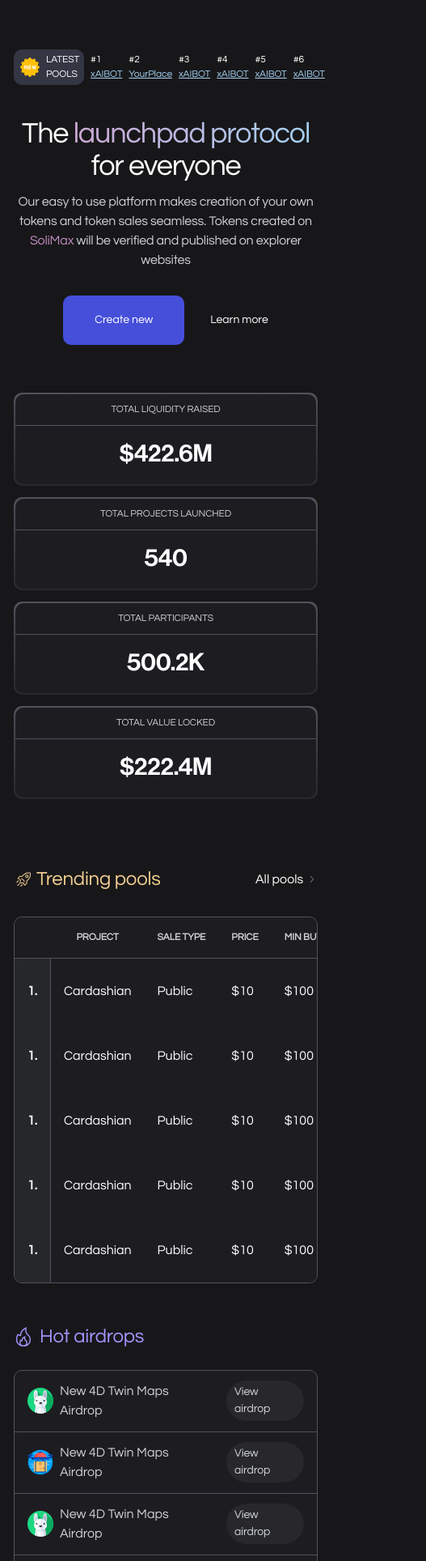
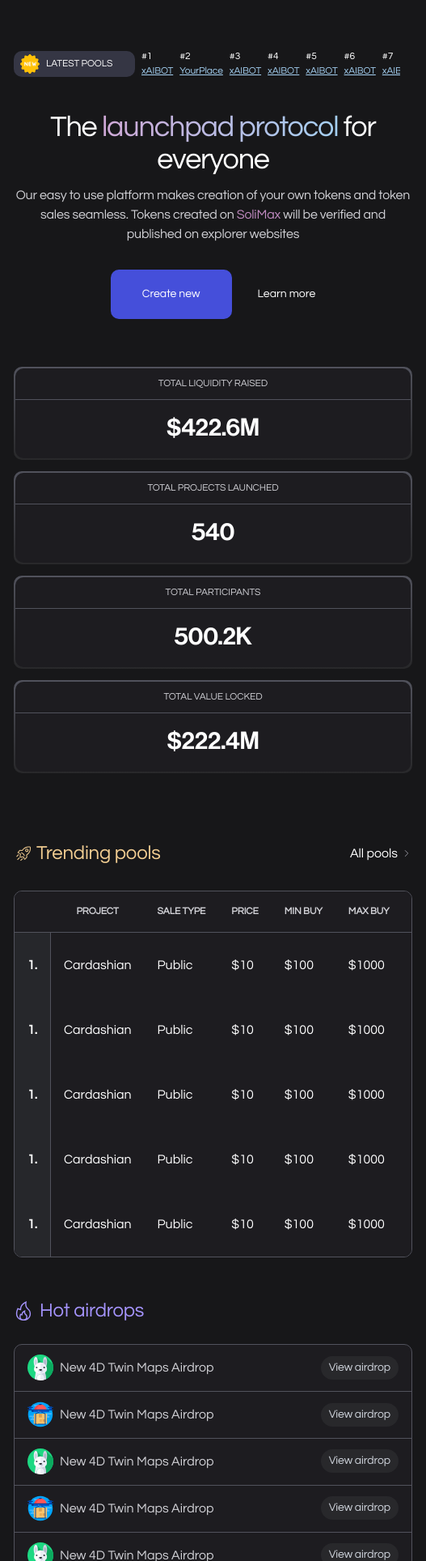
Before and after one commit to Jay035/Solimax-v2, a Next.js app: page / in a window 390 px wide. Shown: the part 72-2000 px from the top of the page at 81% size, 527 px wide, since content can reach past the window. Built offline with nearby package versions, Linux system fonts and the light colour scheme.

Commit message:
fix: implemented responsiveness of home screen across devices

```diff
--- a/app/body.tsx
+++ b/app/body.tsx
@@ -12,7 +12,6 @@ export default function BodyComponent({
   children: React.ReactNode;
 }) {
   const { isModalShowing } = GlobalContext();
-  console.log(isModalShowing);
 
   return (
     <main className="font-questrial grid xl:grid-cols-[20rem_auto]">
@@ -20,9 +19,8 @@ export default function BodyComponent({
       <ScrollToTop />
       <Navbar />
       <section>
-        <div className="hidden lg:flex justify-end">
-
-        <Wallet />
+        <div className="hidden xl:flex justify-end">
+          <Wallet />
         </div>
         {children}
       </section>
--- a/components/HotAirdrops.tsx
+++ b/components/HotAirdrops.tsx
@@ -16,15 +16,10 @@ export default function HotAirdrops({}: Props) {
       <ul className="bg-[#1D1C20] border border-[#51525C] rounded-[0.625rem]">
         <li className="flex items-center justify-between pt-3 pb-[0.8rem] px-4 gap-4 border-b border-[#51525C]">
           <div className="flex items-center gap-2">
-            <Image
-              width={32}
-              height={32}
-              src="/icons/icon-2.svg"
-              alt="icon"
-            />
+            <Image width={32} height={32} src="/icons/icon-2.svg" alt="icon" />
             <span className="text-[#D1D1D6]">New 4D Twin Maps Airdrop</span>
           </div>
-          <p className="text-[#D0D5DD] tracking-[-0.00875rem] text-[0.875rem] rounded-[3.125rem] py-1 px-[0.63rem] bg-[#28282B]">
+          <p className="text-[#D0D5DD] text-center tracking-[-0.00875rem] text-[0.875rem] rounded-[3.125rem] py-1 px-[0.63rem] bg-[#28282B]">
             View airdrop
           </p>
         </li>
@@ -38,21 +33,16 @@ export default function HotAirdrops({}: Props) {
             />
             <span className="text-[#D1D1D6]">New 4D Twin Maps Airdrop</span>
           </div>
-          <p className="text-[#D0D5DD] tracking-[-0.00875rem] text-[0.875rem] rounded-[3.125rem] py-1 px-[0.63rem] bg-[#28282B]">
+          <p className="text-[#D0D5DD] text-center tracking-[-0.00875rem] text-[0.875rem] rounded-[3.125rem] py-1 px-[0.63rem] bg-[#28282B]">
             View airdrop
           </p>
         </li>
         <li className="flex items-center justify-between pt-3 pb-[0.8rem] px-4 gap-4 border-b border-[#51525C]">
           <div className="flex items-center gap-2">
-            <Image
-              width={32}
-              height={32}
-              src="/icons/icon-2.svg"
-              alt="icon"
-            />
+            <Image width={32} height={32} src="/icons/icon-2.svg" alt="icon" />
             <span className="text-[#D1D1D6]">New 4D Twin Maps Airdrop</span>
           </div>
-          <p className="text-[#D0D5DD] tracking-[-0.00875rem] text-[0.875rem] rounded-[3.125rem] py-1 px-[0.63rem] bg-[#28282B]">
+          <p className="text-[#D0D5DD] text-center tracking-[-0.00875rem] text-[0.875rem] rounded-[3.125rem] py-1 px-[0.63rem] bg-[#28282B]">
             View airdrop
           </p>
         </li>
@@ -66,21 +56,16 @@ export default function HotAirdrops({}: Props) {
             />
             <span className="text-[#D1D1D6]">New 4D Twin Maps Airdrop</span>
           </div>
-          <p className="text-[#D0D5DD] tracking-[-0.00875rem] text-[0.875rem] rounded-[3.125rem] py-1 px-[0.63rem] bg-[#28282B]">
+          <p className="text-[#D0D5DD] text-center tracking-[-0.00875rem] text-[0.875rem] rounded-[3.125rem] py-1 px-[0.63rem] bg-[#28282B]">
             View airdrop
           </p>
         </li>
         <li className="flex items-center justify-between pt-3 pb-[0.8rem] px-4 gap-4">
           <div className="flex items-center gap-2">
-            <Image
-              width={32}
-              height={32}
-              src="/icons/icon-2.svg"
-              alt="icon"
-            />
+            <Image width={32} height={32} src="/icons/icon-2.svg" alt="icon" />
             <span className="text-[#D1D1D6]">New 4D Twin Maps Airdrop</span>
           </div>
-          <p className="text-[#D0D5DD] tracking-[-0.00875rem] text-[0.875rem] rounded-[3.125rem] py-1 px-[0.63rem] bg-[#28282B]">
+          <p className="text-[#D0D5DD] text-center tracking-[-0.00875rem] text-[0.875rem] rounded-[3.125rem] py-1 px-[0.63rem] bg-[#28282B]">
             View airdrop
           </p>
         </li>
--- a/components/LatestPools.tsx
+++ b/components/LatestPools.tsx
@@ -4,8 +4,8 @@ type Props = {};
 
 export default function LatestPools({}: Props) {
   return (
-    <section className="w-full text-white flex gap-2 items-center">
-      <div className="flex items-center gap-2  bg-[#353644] py-1 px-2 rounded-[0.625rem]">
+    <section className="w-full text-white flex gap-2 items-center pr-8 md:px-8 xl:px-0">
+      <div className="flex items-center gap-2 whitespace-nowrap w-[150px] bg-[#353644] py-1 px-2 rounded-[0.625rem]">
         <Image width={24} height={24} src="/icons/new.svg" alt="new icon" />
         <span className="text-[0.75rem] tracking-[-0.0075rem] ">
           LATEST POOLS
--- a/components/Navbar.tsx
+++ b/components/Navbar.tsx
@@ -17,13 +17,12 @@ export default function Navbar({}: Props) {
   const showOptions = () => {
     setOptionsOpen((prevstate) => !prevstate);
   };
-  console.log(pathname);
 
   // const isActive = pathname.startsWith(link.href)
 
   return (
     <nav
-      className={`pt-6 lg:pt-[2.69rem] flex justify-between items-center lg:block font-questrial px-[1.06rem] lg:px-10 w-full border-r border-[#424242]`}
+      className={`pt-6 xl:pt-[2.69rem] flex justify-between items-center xl:block font-questrial px-[1.06rem] sm:px-7 xl:px-10 w-full border-r border-[#424242]`}
     >
       {/* hamburger and logo group */}
       <section className="flex gap-3 items-center">
@@ -78,14 +77,14 @@ export default function Navbar({}: Props) {
           ></span>
         </div>
         {/* logo */}
-        <div className="gap-[0.67rem] items-center hidden lg:flex">
+        <div className="gap-[0.67rem] items-center hidden xl:flex">
           <Image src={navLogo} className="w-[1.42rem]" alt="logo" />
           <span className="text-white text-[1.3rem] leading-[-0.04rem]">
             SoliMax Launchpad
           </span>
         </div>
       </section>
-      <div className="lg:hidden">
+      <div className="xl:hidden">
         <Wallet />
       </div>
       <div
--- a/components/TrendingPools.tsx
+++ b/components/TrendingPools.tsx
@@ -5,7 +5,7 @@ type Props = {};
 
 export default function TrendingPools({}: Props) {
   return (
-    <section className="text-white mr-[1.06rem]">
+    <section className="text-white pr-[1.06rem] sm:px-8 md:px-0">
       <div className="mb-[1.88rem] flex justify-between items-center">
         <div className="flex items-center gap-1">
           <Image
@@ -28,7 +28,7 @@ export default function TrendingPools({}: Props) {
         </div>
       </div>
       {/* table */}
-      <section className="hidden overflow-x-scroll pr-[2.31rem] rounded-[0.625rem] border border-[#51525C] bg-[#1D1C20] w-fit">
+      <section className="hidden overflow-x-scroll pr-[2.31rem] rounded-[0.625rem] border border-[#51525C] bg-[#1D1C20] w-fit md:w-full md:pr-0">
         <div className="whitespace-nowrap py-[0.8rem] border-b border-[#51525C] pl-[3.75rem] pr-[2.31rem] grid grid-cols-7 items-center gap-[6.94rem] w-full">
           <h3 className="text-[#D1D1D6] text-[0.75rem] tracking-[-0.0075rem]">
             PROJECT
@@ -105,7 +105,7 @@ export default function TrendingPools({}: Props) {
           </div>
         </div>
       </section>
-      <div className="w-fit grid grid-cols-1 overflow-x-auto rounded-[0.625rem] border border-[#51525C] bg-[#1D1C20]">
+      <div className="w-fit md:w-full grid grid-cols-1 overflow-x-auto rounded-[0.625rem] border border-[#51525C] bg-[#1D1C20]">
         <table
           className="w-full border-collapse table pr-[2.31rem]"
           cellPadding={16}
--- a/components/Wallet.tsx
+++ b/components/Wallet.tsx
@@ -5,16 +5,16 @@ type Props = {};
 
 export default function Wallet({}: Props) {
   return (
-    <section className="flex items-center gap-[0.62rem] justify-end md:px-20 lg:pt-8 lg:pb-[1.31rem]">
-      <button className="bg-[#28282B] lg:p-[0.625rem] border-[0.5px] rounded-[3.125rem] border-[#424242] flex items-center gap-[0.62rem]">
-        <Image src={logoIcon} className="lg:w-9 lg:h-9" alt="bsc icon" />
-        <span className="text-white text-[0.875rem] hidden lg:inline-block">
+    <section className="flex items-center gap-[0.62rem] justify-end xl:px-20 xl:pt-8 xl:pb-[1.31rem]">
+      <button className="bg-[#28282B] xl:p-[0.625rem] border-[0.5px] rounded-[3.125rem] border-[#424242] flex items-center gap-[0.62rem]">
+        <Image src={logoIcon} className="xl:w-9 xl:h-9" alt="bsc icon" />
+        <span className="text-white text-[0.875rem] hidden xl:inline-block">
           BSC Mainnet
         </span>
         <Image
           width={16}
           height={16}
-          className="hidden lg:inline-block"
+          className="hidden xl:inline-block"
           src="/icons/chevron-down.svg"
           alt="bsc icon"
         />
--- a/components/launchpad/ButtonGroup.tsx
+++ b/components/launchpad/ButtonGroup.tsx
@@ -23,7 +23,7 @@ export default function ButtonGroup() {
     setSelectedTab?.(pathname);
   });
   return (
-    <div className="flex flex-col md:flex-row justify-between md:items-center gap-4 md:pr-11">
+    <div className="flex flex-col md:flex-row justify-between md:items-center gap-4 lg:pr-11">
       {/* presale_ fair Launch group */}
       <div className="flex items-center ">
         {tabs?.map((tab: ButtonProps) => (
```
Also changed, not shown: app/page.tsx (+9 -9 lines).
